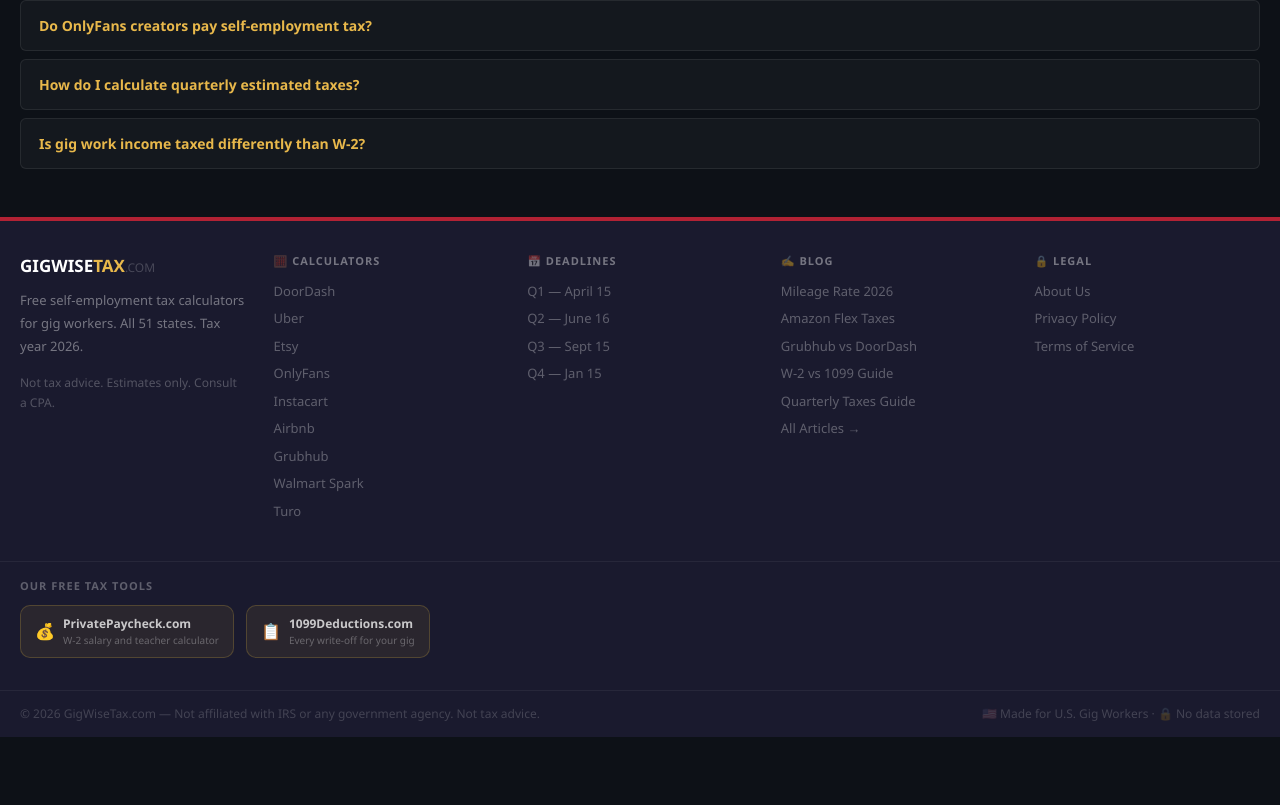
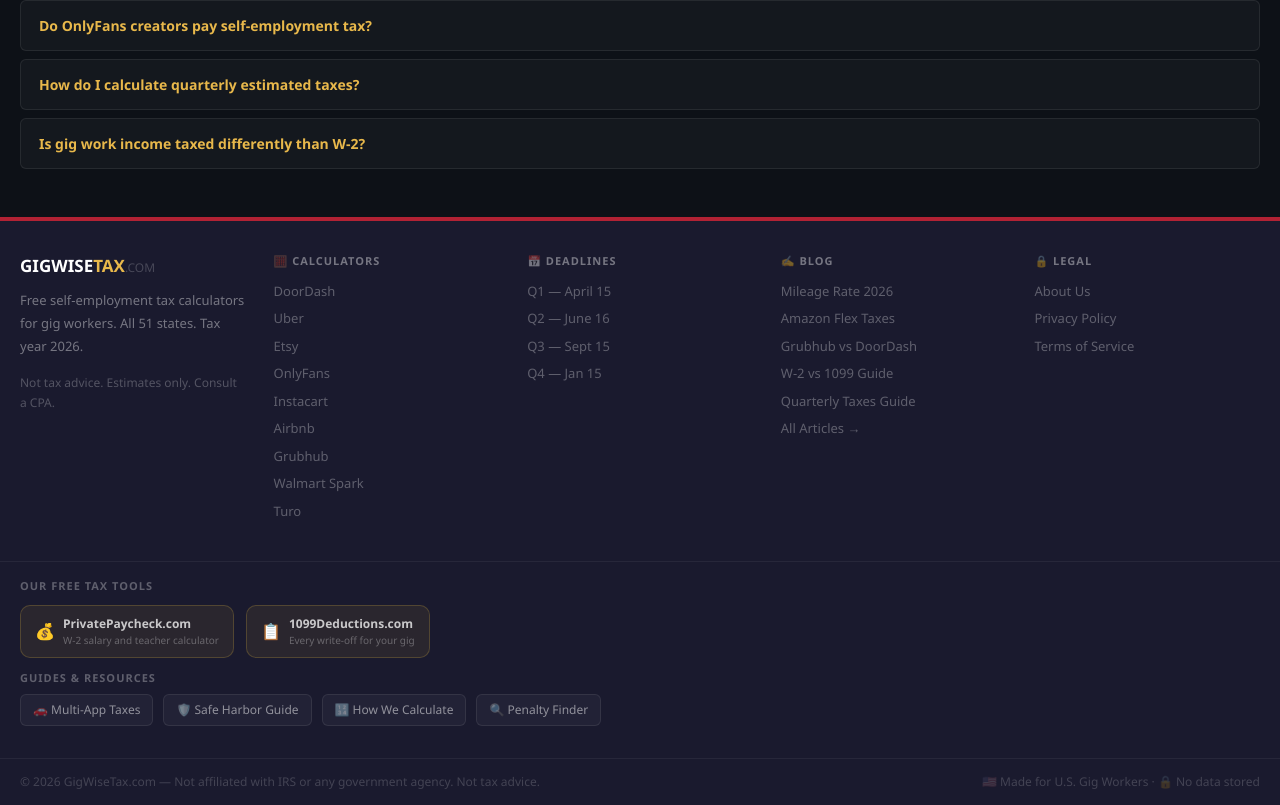
Before and after one commit to devqrcraft-ui/gigwisetax, a Next.js app: page / in a window 1280 px wide. Shown: the part 3180-3985 px from the top of the page. Before the commit the page ends 3917 px from the top, so only its background shows below. Built offline with nearby package versions, Linux system fonts and the light colour scheme.

Commit message:
feat: nav + footer — multi-app, safe-harbor, how-we-calculate links

```diff
--- a/app/NavClient.tsx
+++ b/app/NavClient.tsx
@@ -22,10 +22,13 @@ const NAV = [
   {
     label: 'Tax Tools',
     items: [
-      { label: '🔍 Tax Penalty Finder',           href: '/tax-penalty-finder',   sub: 'NEW' },
-      { label: '🏢 S-Corp vs Sole Prop',          href: '/s-corp-calculator',    sub: 'NEW' },
-      { label: '✅ Deductions Checklist',          href: '/deductions',           sub: 'NEW' },
-      { label: '📅 Quarterly Reminders',          href: '/quarterly-reminder',   sub: 'FREE'},
+      { label: '🔍 Tax Penalty Finder',           href: '/tax-penalty-finder',        sub: 'NEW'  },
+      { label: '🏢 S-Corp vs Sole Prop',          href: '/s-corp-calculator',         sub: 'NEW'  },
+      { label: '✅ Deductions Checklist',          href: '/deductions',                sub: 'NEW'  },
+      { label: '📅 Quarterly Reminders',          href: '/quarterly-reminder',        sub: 'FREE' },
+      { label: '🚗 Multi-App Gig Taxes',          href: '/multi-app-gig-taxes-2026',  sub: 'NEW'  },
+      { label: '🛡️ Safe Harbor Guide',            href: '/safe-harbor-quarterly-taxes', sub: 'NEW' },
+      { label: '🔢 How We Calculate',             href: '/how-we-calculate-gig-taxes', sub: 'NEW'  },
       { label: '⚠️ Q1 — April 15, 2026',         href: '/deadlines#q1',         sub: 'URGENT' },
       { label: 'Q2 — June 16, 2026',             href: '/deadlines#q2',         sub: '104 days' },
       { label: 'Q3 — Sept 15, 2026',             href: '/deadlines#q3',         sub: '195 days' },
--- a/app/layout.tsx
+++ b/app/layout.tsx
@@ -100,7 +100,7 @@ export default function RootLayout({ children }: { children: React.ReactNode })
               <div style={{ fontSize:11, fontWeight:700, color:'rgba(255,255,255,.3)', textTransform:'uppercase', letterSpacing:'1px', marginBottom:10 }}>
                 Our Free Tax Tools
               </div>
-              <div style={{ display:'flex', gap:12, flexWrap:'wrap', marginBottom:16 }}>
+              <div style={{ display:'flex', gap:12, flexWrap:'wrap', marginBottom:12 }}>
                 <a href="https://www.privatepaycheck.com" target="_blank" rel="noopener"
                   style={{ display:'flex', alignItems:'center', gap:8, background:'rgba(245,200,66,0.07)', border:'1px solid rgba(245,200,66,0.2)', borderRadius:10, padding:'9px 14px', textDecoration:'none' }}>
                   <span style={{ fontSize:16 }}>💰</span>
@@ -117,6 +117,22 @@ export default function RootLayout({ children }: { children: React.ReactNode })
                     <div style={{ fontSize:10, color:'rgba(255,255,255,.3)' }}>Every write-off for your gig</div>
                   </div>
                 </a>
+              </div>
+              <div style={{ fontSize:11, fontWeight:700, color:'rgba(255,255,255,.3)', textTransform:'uppercase', letterSpacing:'1px', marginBottom:8 }}>
+                Guides &amp; Resources
+              </div>
+              <div style={{ display:'flex', gap:10, flexWrap:'wrap', marginBottom:16 }}>
+                {[
+                  { label:'🚗 Multi-App Taxes',   href:'/multi-app-gig-taxes-2026'    },
+                  { label:'🛡️ Safe Harbor Guide', href:'/safe-harbor-quarterly-taxes'  },
+                  { label:'🔢 How We Calculate',  href:'/how-we-calculate-gig-taxes'   },
+                  { label:'🔍 Penalty Finder',    href:'/tax-penalty-finder'           },
+                ].map(l => (
+                  <a key={l.href} href={l.href}
+                    style={{ fontSize:12, color:'rgba(255,255,255,.5)', textDecoration:'none', background:'rgba(255,255,255,.04)', border:'1px solid rgba(255,255,255,.08)', borderRadius:6, padding:'6px 12px', fontWeight:500 }}>
+                    {l.label}
+                  </a>
+                ))}
               </div>
             </div>
           </div>
```
